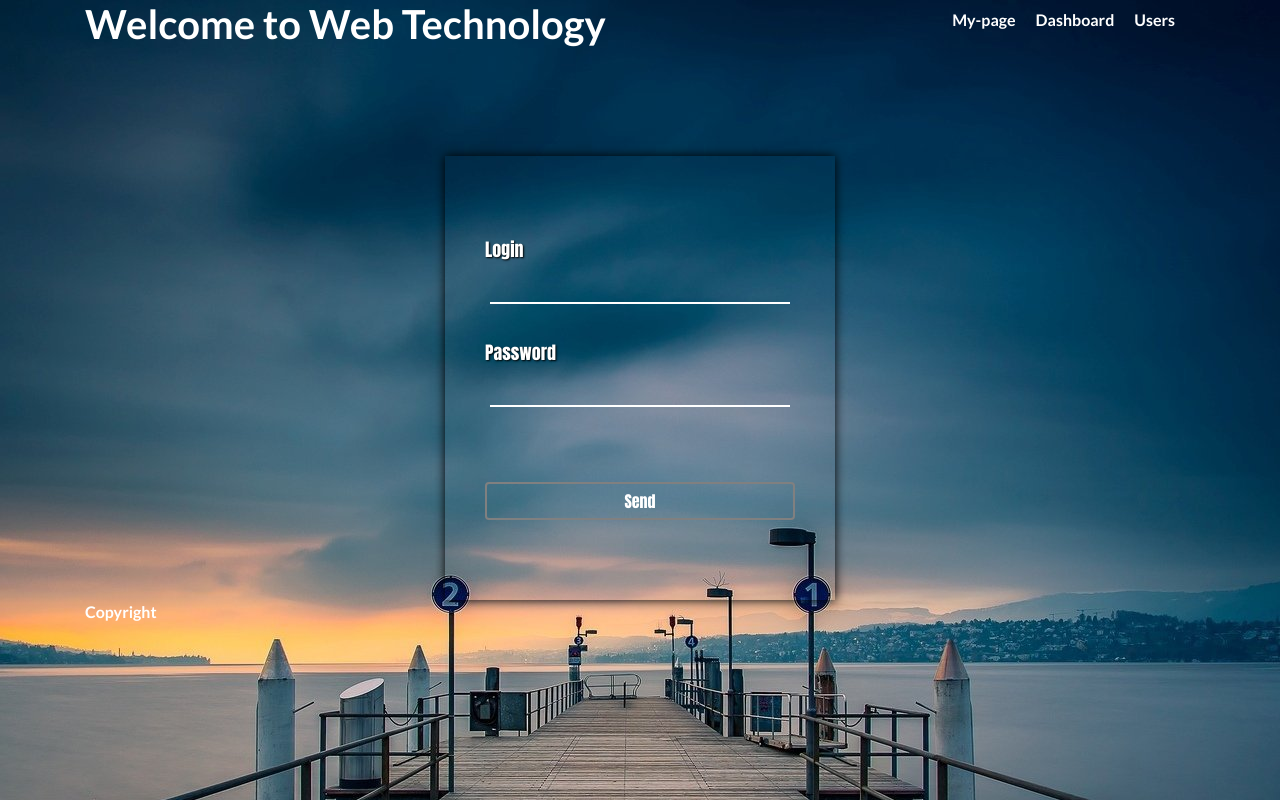
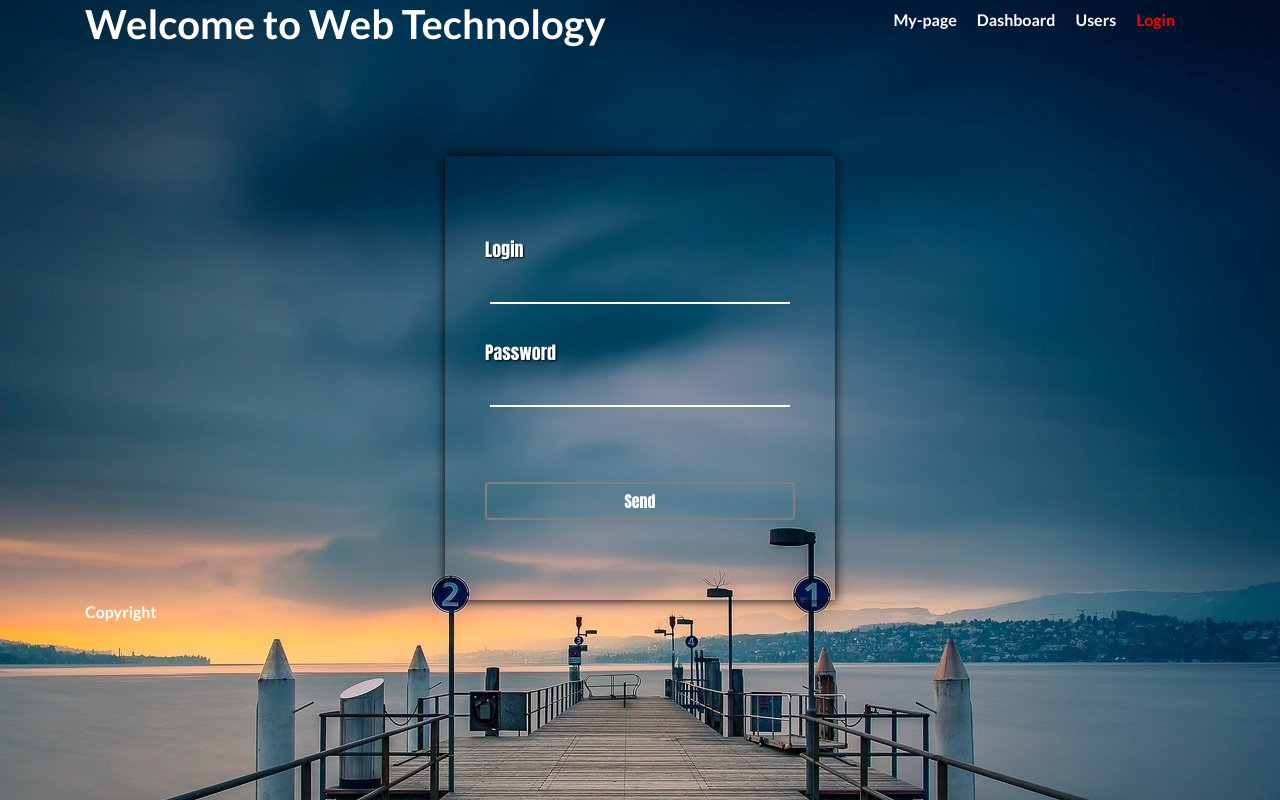
Before and after one commit to VHudzhal/user-system, an Angular app: page /login in a window 1280 px wide. Built offline with nearby package versions, Linux system fonts and the light colour scheme; a web font is replaced by a local one.

Commit message:
login button

```diff
--- a/src/app/app.component.html
+++ b/src/app/app.component.html
@@ -41,7 +41,7 @@
 
                             </li>
 
-                            <li *ngIf="isLoggedIn">
+                            <li *ngIf="!isLoggedIn">
 
                                 <a routerLink="/login" routerLinkActive="active" [routerLinkActiveOptions]="{exact: true}">Login</a>
 
```
